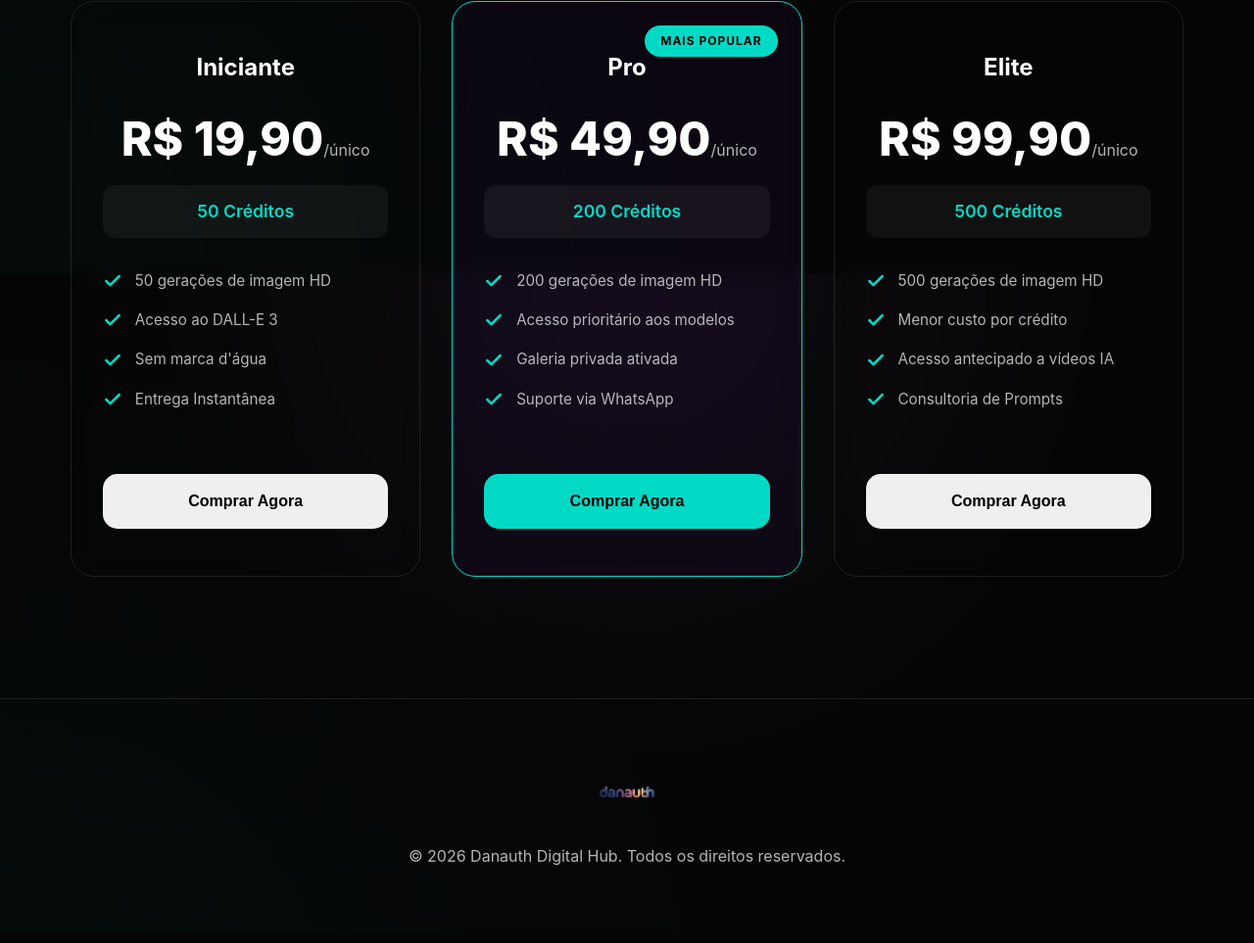
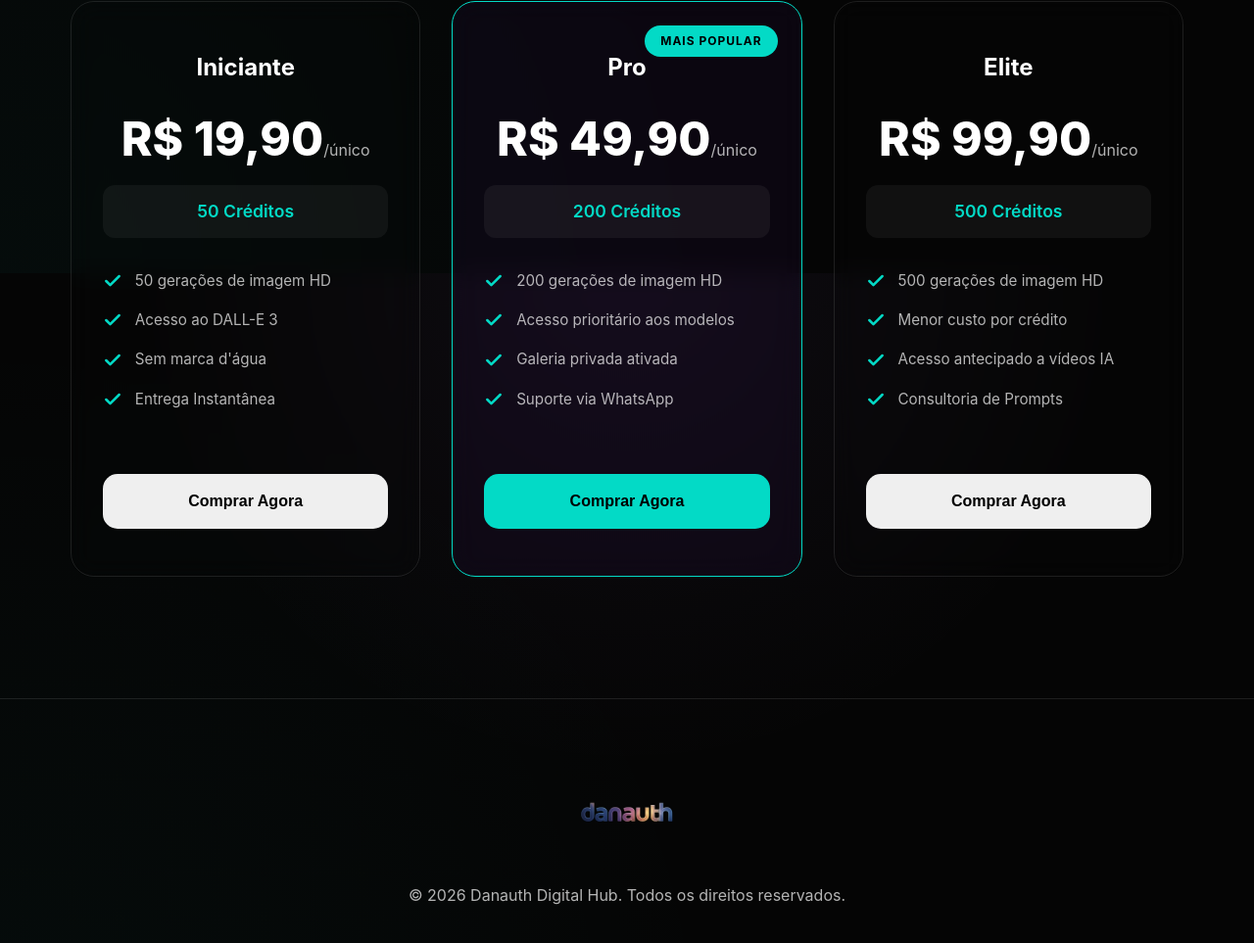
Before and after one commit to hugoolicfarias-coder/danauth, a website built with Vite: page pricing.html in a window 1280 px wide. Shown: the part 521-1484 px from the top of the page at 98% size. Built offline with nearby package versions, Linux system fonts and the light colour scheme.

Commit message:
style: implementando Super Branding com logos em tamanho máximo

```diff
--- a/pricing.html
+++ b/pricing.html
@@ -102,7 +102,7 @@
 
   <footer style="padding: 4rem 0; border-top: 1px solid var(--border-light); text-align: center; margin-top: 4rem;">
     <div class="container">
-      <a href="/" class="logo" style="display: inline-flex; margin-bottom: 1.5rem; height: 60px;">
+      <a href="/" class="logo" style="display: inline-flex; margin-bottom: 1.5rem;">
         <img src="/assets/brand/logo.png" alt="Danauth Logo" class="logo-img">
       </a>
       <p style="color: var(--text-secondary);">&copy; 2026 Danauth Digital Hub. Todos os direitos reservados.</p>
--- a/public/index.css
+++ b/public/index.css
@@ -15,7 +15,7 @@
   --radius-xl: 32px;
   --radius-lg: 20px;
   --radius-md: 12px;
-  --header-height: 80px;
+  --header-height: 130px; /* Maximum impact header */
   --container-width: 1200px;
 }
 
@@ -112,7 +112,7 @@ header.scrolled {
 .logo {
   display: flex;
   align-items: center;
-  height: 65px; /* Increased for better brand visibility */
+  height: 100px; /* Maximum visibility as requested */
   text-decoration: none;
   transition: transform 0.3s ease;
 }
@@ -125,6 +125,11 @@ header.scrolled {
   height: 100%;
   width: auto;
   object-fit: contain;
+}
+
+/* Specific Footer Logo sizing */
+.main-footer .logo {
+  height: 110px;
 }
 
 .logo span {
```
Also changed, not shown: entertainment.html (+1 -1 lines), login.html (+1 -1 lines).
